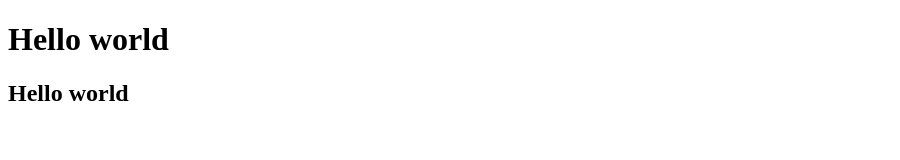
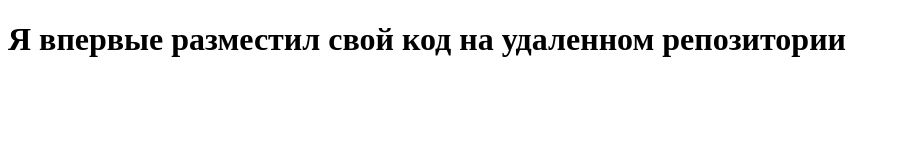
Before and after one commit to SeregaMerkul/test_repo, a plain HTML site: page index.html in a window 1280 px wide. Shown: the whole page, without its empty margins (0-900 px from the left). Drawn offline with Linux system fonts and the light colour scheme.

Commit message:
New commit

```diff
--- a/index.html
+++ b/index.html
@@ -4,10 +4,9 @@
     <meta charset="UTF-8">
     <meta http-equiv="X-UA-Compatible" content="It-edge">
     <meta name = "viewport" content="width-device-width, initial-scale-1.0">
-    <title>Document</title>
+    <title>New git project</title>
 </head>
 <body>
-    <h1>Hello world</h1>
-    <h2>Hello world</h2>
+    <h1>Я впервые разместил свой код на удаленном репозитории</h1>
 </body>
 </html>
```
